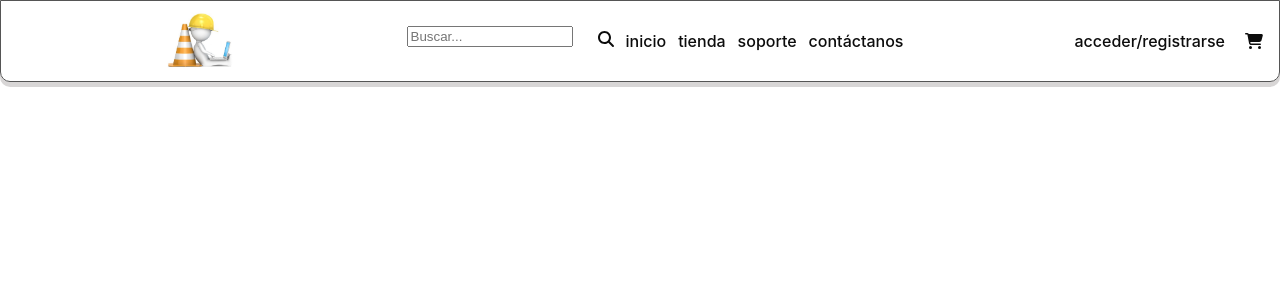
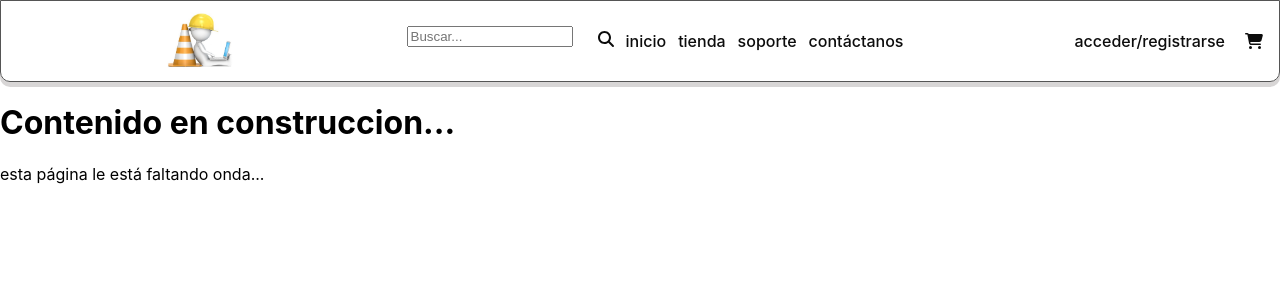
Before and after one commit to hbuxmann/musicStore-buxmann, a React (Create React App) app: page / in a window 1280 px wide. Shown: the top 300 px of the page. Built offline with nearby package versions, Linux system fonts and the light colour scheme.

Commit message:
delivery #3 - ItemListContainer & CartWidget

```diff
--- a/src/App.js
+++ b/src/App.js
@@ -1,12 +1,14 @@
 // import logo from './logo.svg';
 // import './App.css';
-import NavBar from './components/navBar/NavBar';
+import NavBar from './components/NavBar/NavBar';
+import ItemListContainer from './components/ItemListContainer/ItemListContainer';
 
 
 function App() {
   return (
     <div>
       <NavBar />
+      <ItemListContainer greeting=" esta página le está faltando onda..."/>
     </div>
   );
 }
--- /dev/null
+++ b/src/components/CartWidget/CartWidget.jsx
@@ -0,0 +1,16 @@
+import React from 'react'
+import { FontAwesomeIcon } from '@fortawesome/react-fontawesome'
+import { faCartShopping } from '@fortawesome/free-solid-svg-icons'
+
+
+const CartWidget = () => {
+    //
+    return (
+        <>
+            <a href=""><FontAwesomeIcon icon={faCartShopping} /></a>
+        </>
+    )
+
+}
+
+export default CartWidget;
--- /dev/null
+++ b/src/components/ItemListContainer/ItemListContainer.jsx
@@ -0,0 +1,15 @@
+import React from 'react';
+
+
+const ItemListContainer = ({greeting}) => {
+    return (
+        <>
+            <h1> Contenido en construccion...</h1>
+            <p> {greeting}</p>
+        </>
+    )
+
+}
+
+
+export default ItemListContainer;
--- a/src/components/navBar/NavBar.jsx
+++ b/src/components/navBar/NavBar.jsx
@@ -1,7 +1,8 @@
-import React from 'react'
-import { FontAwesomeIcon } from '@fortawesome/react-fontawesome'
-import { faBars, faMagnifyingGlass, faCartShopping } from '@fortawesome/free-solid-svg-icons'
-import  './NavBar.css'
+import React from 'react';
+import { FontAwesomeIcon } from '@fortawesome/react-fontawesome';
+import { faBars, faMagnifyingGlass, faCartShopping } from '@fortawesome/free-solid-svg-icons';
+import  './NavBar.css';
+import CartWidget from '../CartWidget/CartWidget';
 
 const navBar = () => {
 
@@ -50,10 +51,9 @@ const navBar = () => {
                         <a className="hideDesktop" href="">contáctanos</a>
                     </div>
                 </div>
-
                 <ul className="items-right">
                     <li ><a className="hideDesktop" href="">acceder/registrarse</a></li>
-                    <li ><a href=""><FontAwesomeIcon icon={faCartShopping} /></a></li>
+                    <li ><CartWidget /></li>
                 </ul>
 
             </nav>
```
